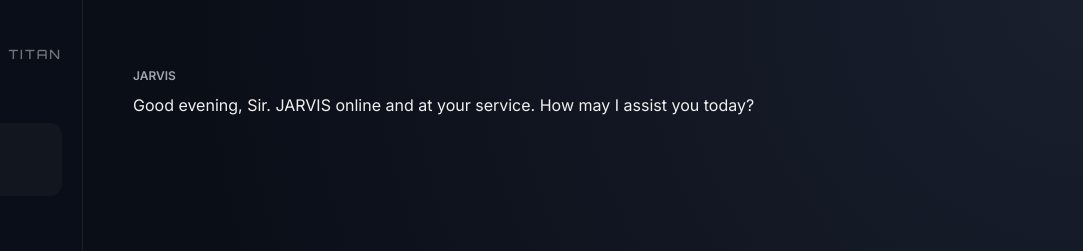
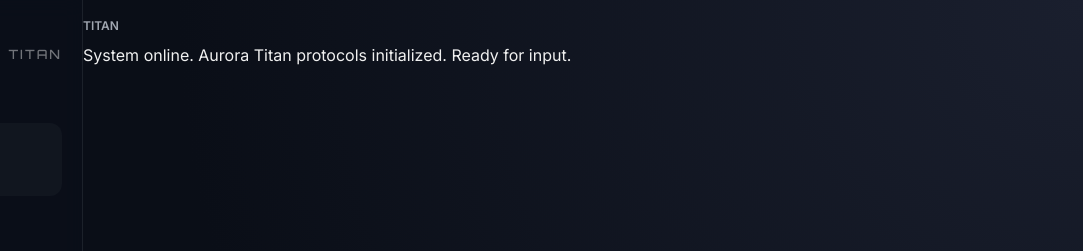
Before and after one commit to GarvWorld/Aurora-ai, a website: page index.html in a window 1280 px wide. Shown: the top 251 px of the page, 197-1280 px from the left. Drawn offline with nearby package versions, Linux system fonts and the light colour scheme.

Commit message:
Update index.html

```diff
--- a/index.html
+++ b/index.html
@@ -64,11 +64,10 @@
 
         <!-- MAIN CHAT -->
         <main class="main-area">
-            <div id="chatMessages">
             <!-- Welcome Message -->
             <div class="msg ai-msg">
-                    <span class="label">JARVIS</span>
-                    Good evening, Sir. JARVIS online and at your service. How may I assist you today?
+                <span class="label">TITAN</span>
+                System online. Aurora Titan protocols initialized. Ready for input.
             </div>
     </div>
 
```
Lines whose indentation alone changed are shown as unchanged.
